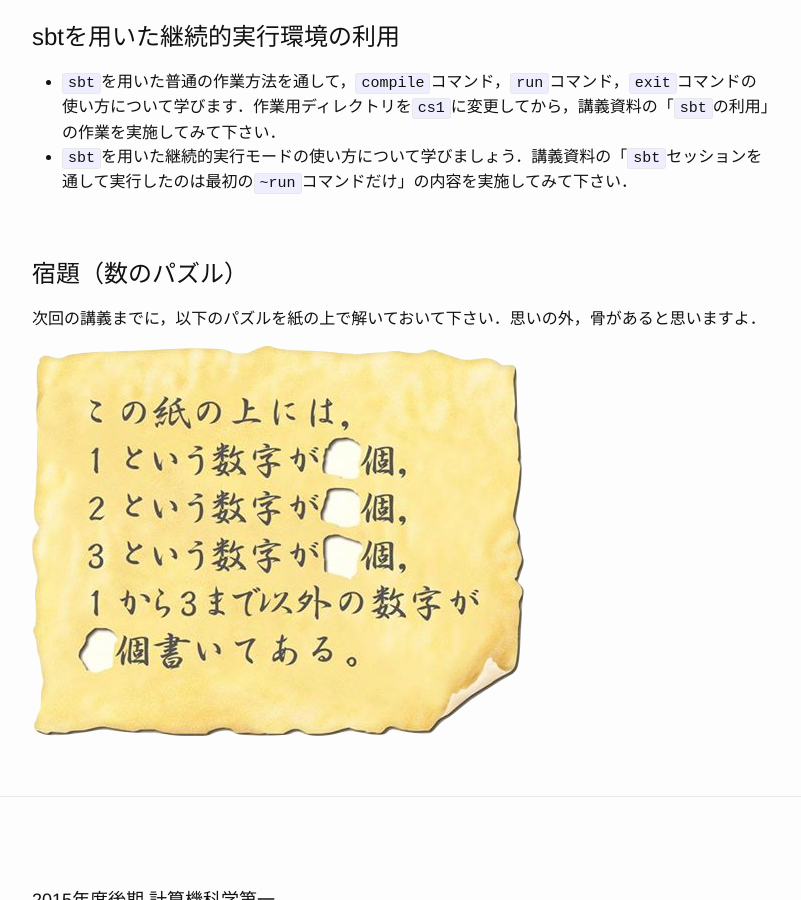
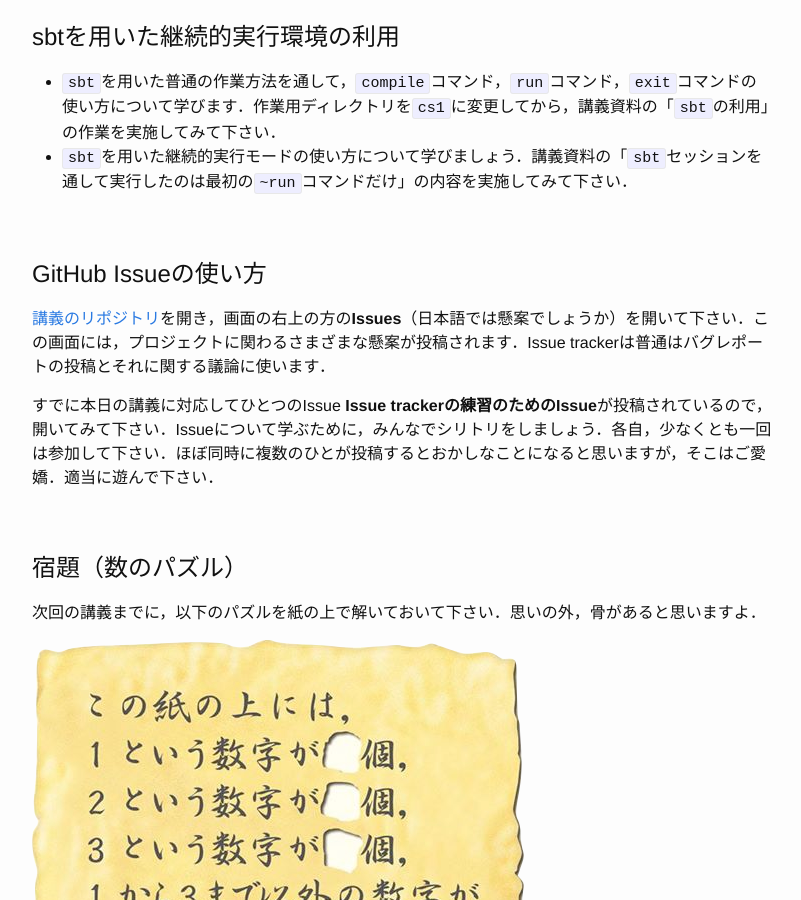
Before and after one commit to titech-is-cs115/lecture, a Jekyll site: the page built from assignments/lx00a.md, in a window 1280 px wide and 900 px high, scrolled down 3420 px. Shown: the whole window, without its empty margins (238-1039 px from the left). Built offline with Jekyll 4.4.1, drawn with Linux system fonts in a browser that asks for light colours; nearby versions of some CDN libraries; library files that are not in the unit come from our copies; comment, search, counter and statistics services are not loaded.

Commit message:
Issue trackerの使い方を学ぶ実習を追加しました．

```diff
--- a/assignments/lx00a.md
+++ b/assignments/lx00a.md
@@ -86,6 +86,12 @@ GitHubのユーザ登録がすんだら，手元の Mac に講義資料をダウ
 - `sbt`を用いた普通の作業方法を通して，`compile`コマンド，`run`コマンド，`exit`コマンドの使い方について学びます．作業用ディレクトリを`cs1`に変更してから，講義資料の「`sbt`の利用」の作業を実施してみて下さい．
 - `sbt`を用いた継続的実行モードの使い方について学びましょう．講義資料の「`sbt`セッションを通して実行したのは最初の`~run`コマンドだけ」の内容を実施してみて下さい．
 
+# GitHub Issueの使い方
+
+[講義のリポジトリ](https://github.com/titech-is-cs115/lecture)を開き，画面の右上の方の**Issues**（日本語では懸案でしょうか）を開いて下さい．この画面には，プロジェクトに関わるさまざまな懸案が投稿されます．Issue trackerは普通はバグレポートの投稿とそれに関する議論に使います．
+
+すでに本日の講義に対応してひとつのIssue **Issue trackerの練習のためのIssue**が投稿されているので，開いてみて下さい．Issueについて学ぶために，みんなでシリトリをしましょう．各自，少なくとも一回は参加して下さい．ほぼ同時に複数のひとが投稿するとおかしなことになると思いますが，そこはご愛嬌．適当に遊んで下さい．
+
 # 宿題（数のパズル）
 
 次回の講義までに，以下のパズルを紙の上で解いておいて下さい．思いの外，骨があると思いますよ．
```
